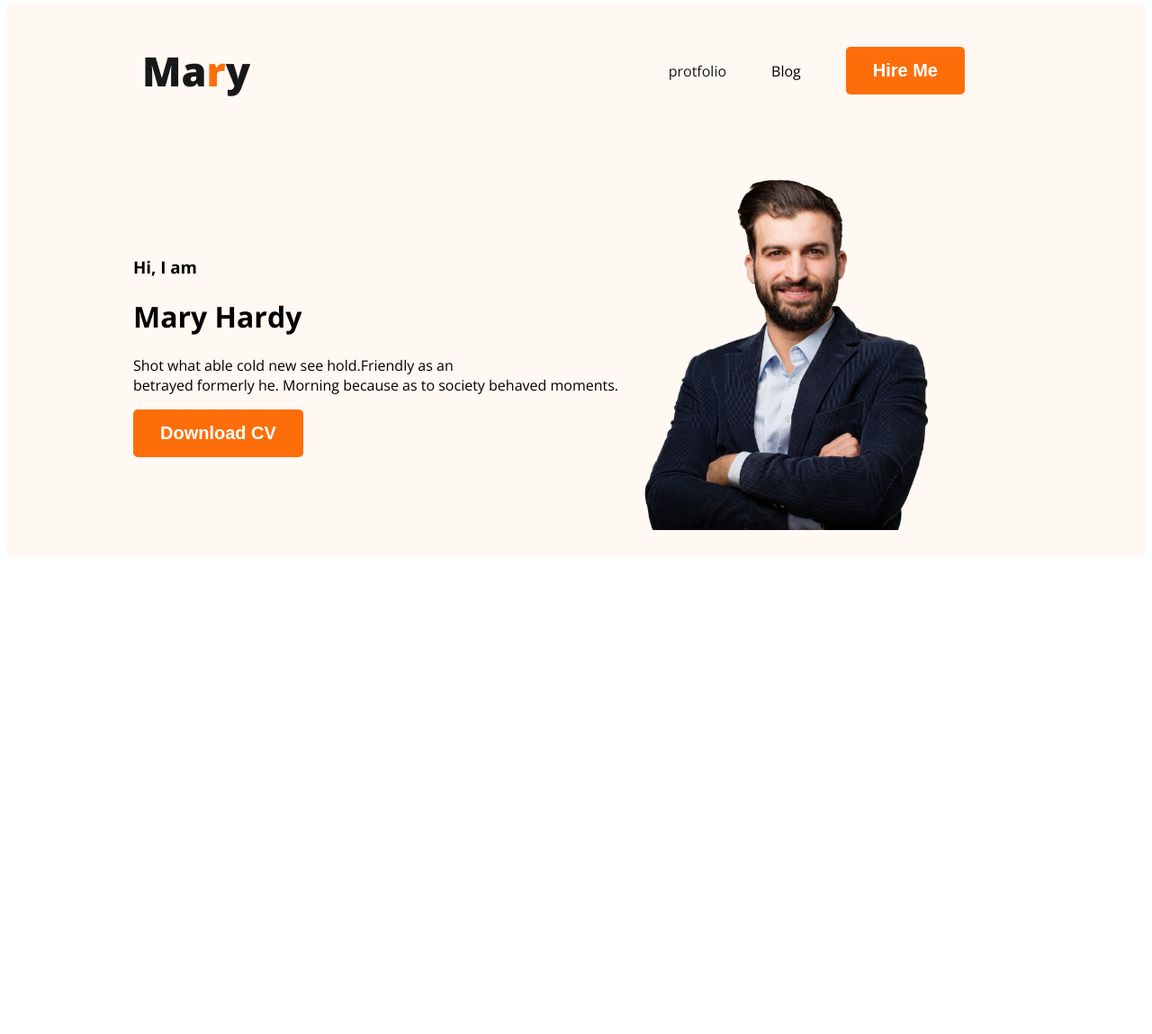
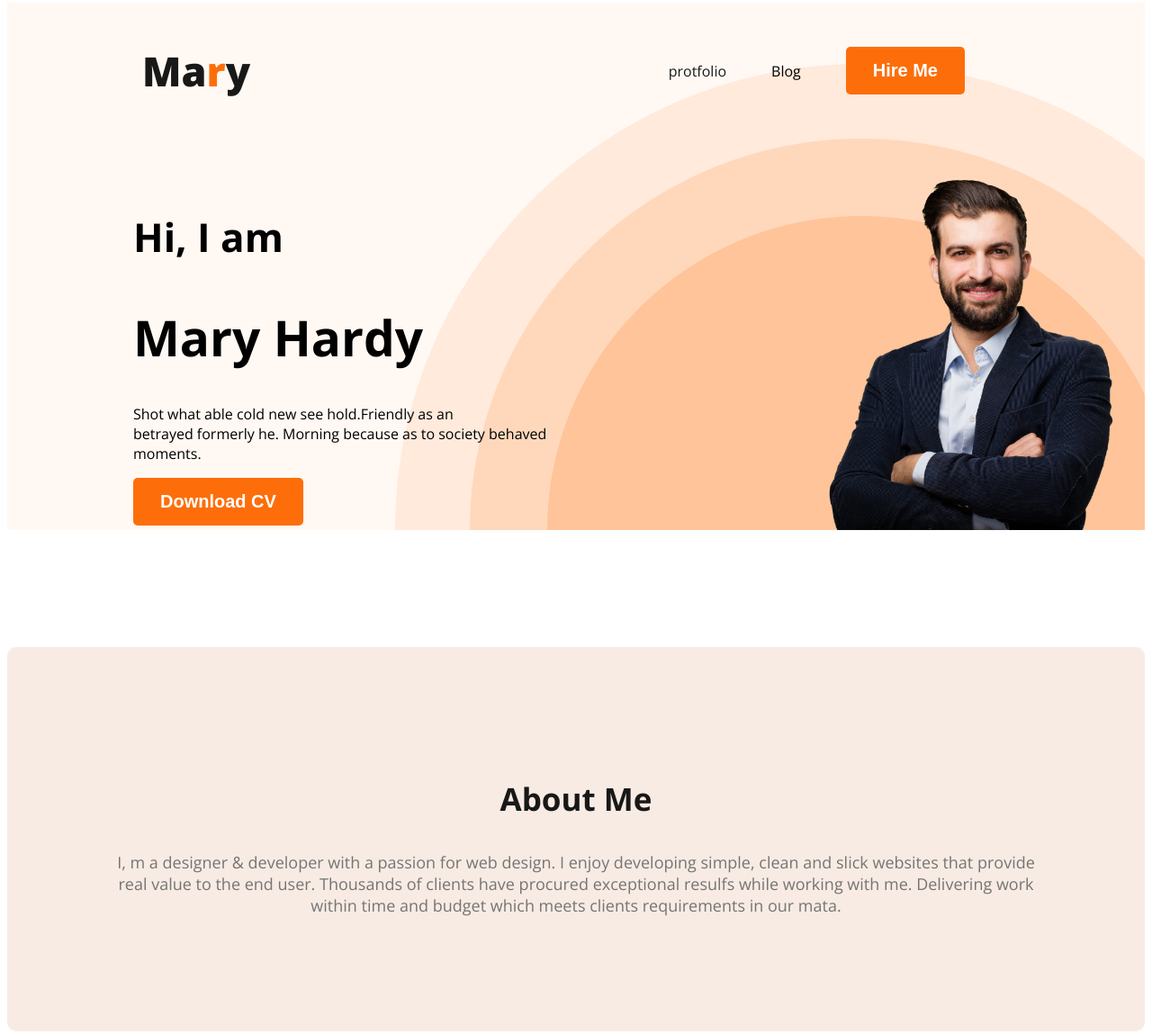
Before and after one commit to AlAminii/developer-protfolio, a plain HTML site: page index.htm in a window 1280 px wide. Shown: the part 5-1154 px from the top of the page at 90% size. Before the commit the page ends 800 px from the top, so only its background shows below. Drawn offline with nearby package versions, Linux system fonts and the light colour scheme.

Commit message:
about section commit

```diff
--- a/index.htm
+++ b/index.htm
@@ -24,9 +24,9 @@
         </ul>
       </nav>
 <div class="banner">
-  <div>
-    <h3>Hi, I  am</h3>
-    <h1>Mary Hardy</h1>
+  <div class="banner-content">
+    <h3 class="banner-greeting" >Hi, I  am</h3>
+    <h1 class="banner-title">Mary Hardy</h1>
    <p> Shot what able cold new see hold.Friendly as an <br>betrayed formerly he. Morning because as to society behaved moments.</p>
    <button class="btn-primary">Download CV</button>
   </div>
@@ -35,7 +35,14 @@
     </header>
 
         <main>
-
+ <section class="about">
+  <h3 class="section-title">
+    About Me
+  </h3>
+  <p class="section-description">
+    I, m a designer & developer with a passion for web design. I enjoy developing simple, clean and slick websites that provide real value to the end user. Thousands of clients have procured exceptional resulfs while working with me. Delivering work within time and budget which meets clients requirements in our mata.
+  </p>
+ </section>
         </main>
 
     <footer>
--- a/style.css
+++ b/style.css
@@ -1,55 +1,112 @@
-body{
+body {
 
     font-family: 'Open Sans', sans-serif;
 
 }
-.primary-text-color{
+
+.primary-text-color {
     color: #FD6E0A;
 }
-.btn-primary{
+
+.btn-primary {
     border-radius: 5px;
     background: #FD6E0A;
     border: 0;
     font-size: 20px;
     font-weight: 700;
-   color:#FFFFFF;
+    color: #FFFFFF;
     padding: 15px 30px;
 }
 
-nav{
+nav {
     display: flex;
-    justify-content:space-between;
+    justify-content: space-between;
     align-items: center;
     margin: 0 150px;
 
 
 }
-.nav-title{
+
+.nav-title {
     color: #181818;
     font-size: 45px;
     font-weight: 800;
 
 }
-nav > ul{
+
+nav>ul {
     display: flex;
     align-items: center;
 }
-nav li{
+
+nav li {
     list-style: none;
     margin-right: 50px;
 }
-nav a{
+
+nav a {
     text-decoration: none;
     color: #181818;
 }
-.header{
-    background-color: #FFF8F3;;
+
+.header {
+    background-color: #FFF8F3;
+    ;
+    background-image: url('./images/header_bg.png');
+    background-repeat: no-repeat;
+    background-position: bottom right;
+
 }
-.banner{
-    padding: 30px 30px 30px 140px;
+
+.banner {
+    padding: 30px 30px 0 140px;
     display: flex;
     align-items: center;
+    justify-content: space-between;
 }
-.banner .profile-pic{
+
+.banner-content {
+    max-width: 500px;
+}
+
+.banner .profile-pic {
     width: 350px;
+
 }
+
+.banner-greeting {
+    font-size: 44px;
+    color: #000;
+}
+
+.banner-title {
+    font-size: 55px;
+    font-weight: 700px;
+}
+
+/* main-section-styles */
+.about {
+    border-radius: 10px;
+    background-color: #f8ebe3;
+    padding: 110px;
+    margin: 130px 0;
+
+}
+
+
+
+.section-title {
+    color: #181818;
+    text-align: center;
+    font-size: 35px;
+    font-weight: 700;
+
+}
+
+.section-description {
+    color: #757575;
+    text-align: center;
+    font-size: 18px;
+    font-weight: 400;
+
+}
```
Also changed, not shown: chat.html (added). Lines whose indentation alone changed are shown as unchanged.
